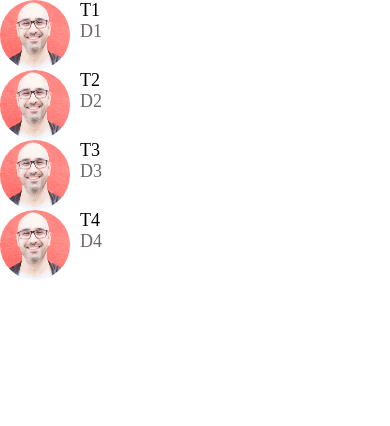
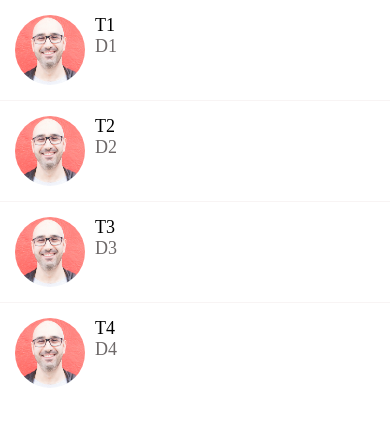
Before and after one commit to AliSabet81/React-native-ecommerce, a React Native app: screen / in a window 390 px wide. Shown: the top 426 px of the page. Built offline with nearby package versions, Linux system fonts and the light colour scheme.

Commit message:
list item seprator

```diff
--- a/App.tsx
+++ b/App.tsx
@@ -1,6 +1,7 @@
 import { StyleSheet } from "react-native";
 import React from "react";
 import MessagesScreen from "./app/screens/MessagesScreen";
+import ListingDetailsScreen from "./app/screens/ListingDetailsScreen";
 
 export default function App() {
   return <MessagesScreen />;
--- a/app/components/ListItem.tsx
+++ b/app/components/ListItem.tsx
@@ -26,6 +26,7 @@ export const ListItem = ({
 const styles = StyleSheet.create({
   container: {
     flexDirection: "row",
+    padding: 15,
   },
   image: {
     width: 70,
--- /dev/null
+++ b/app/components/ListItemSeprator.tsx
@@ -0,0 +1,11 @@
+import React from "react";
+import { StyleSheet, View } from "react-native";
+import { colors } from "../config/colors";
+
+export const ListItemSeprator = () => {
+  return <View style={styles.seprator} />;
+};
+
+const styles = StyleSheet.create({
+  seprator: { width: "100%", height: 1, backgroundColor: colors.light },
+});
--- a/app/components/index.ts
+++ b/app/components/index.ts
@@ -3,3 +3,4 @@ export * from "./AppButton";
 export * from "./Card";
 export * from "./ListItem";
 export * from "./Screen";
+export * from "./ListItemSeprator";
--- a/app/config/colors.ts
+++ b/app/config/colors.ts
@@ -4,4 +4,5 @@ export const colors = {
   black: "#000",
   white: "#fff",
   medium: "#6e6969",
+  light: "#f8f4f4",
 };
--- a/app/screens/MessagesScreen.tsx
+++ b/app/screens/MessagesScreen.tsx
@@ -1,6 +1,6 @@
 import React from "react";
-import { FlatList, SafeAreaView, StyleSheet } from "react-native";
-import { ListItem, Screen } from "../components";
+import { FlatList, SafeAreaView, StyleSheet, View } from "react-native";
+import { ListItem, ListItemSeprator, Screen } from "../components";
 import Constans from "expo-constants";
 
 const messages = [
@@ -43,6 +43,7 @@ const MessagesScreen = () => {
             image={item.image}
           />
         )}
+        ItemSeparatorComponent={() => <ListItemSeprator />}
       />
     </Screen>
   );
```
